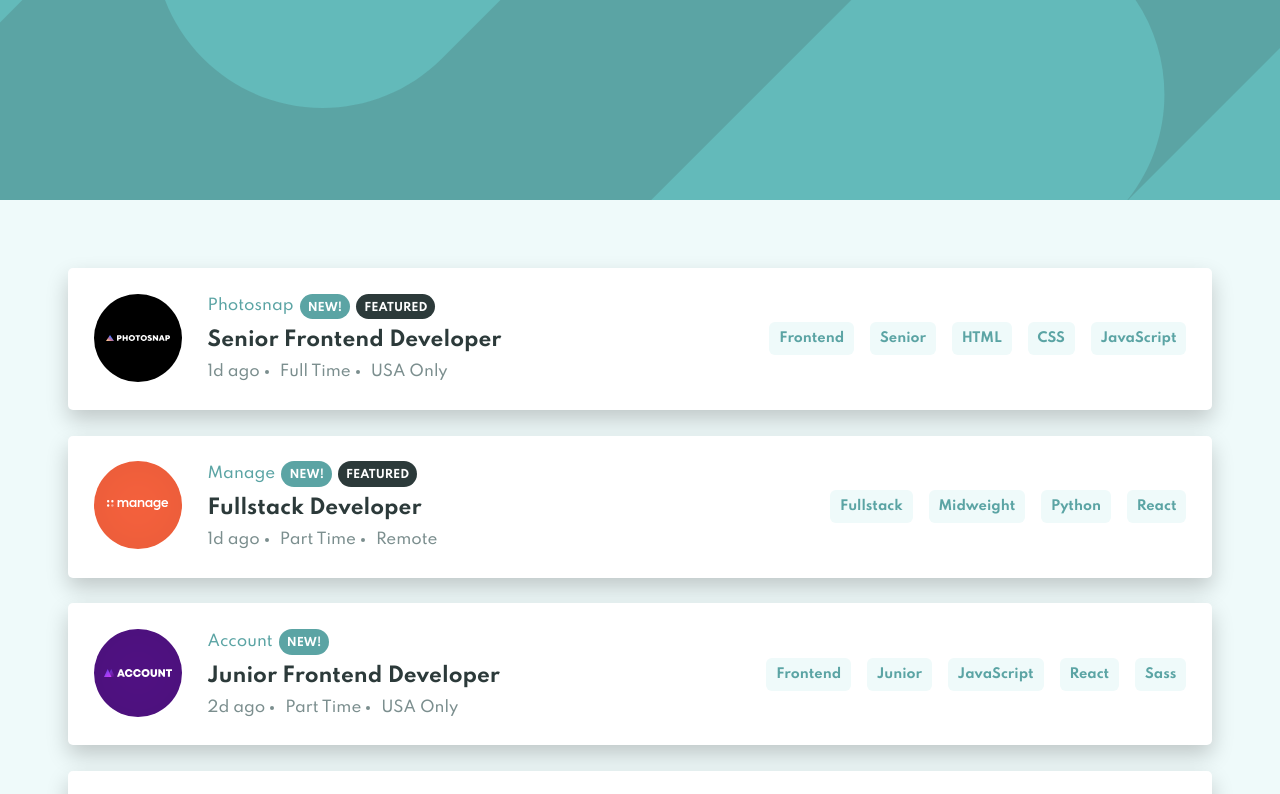
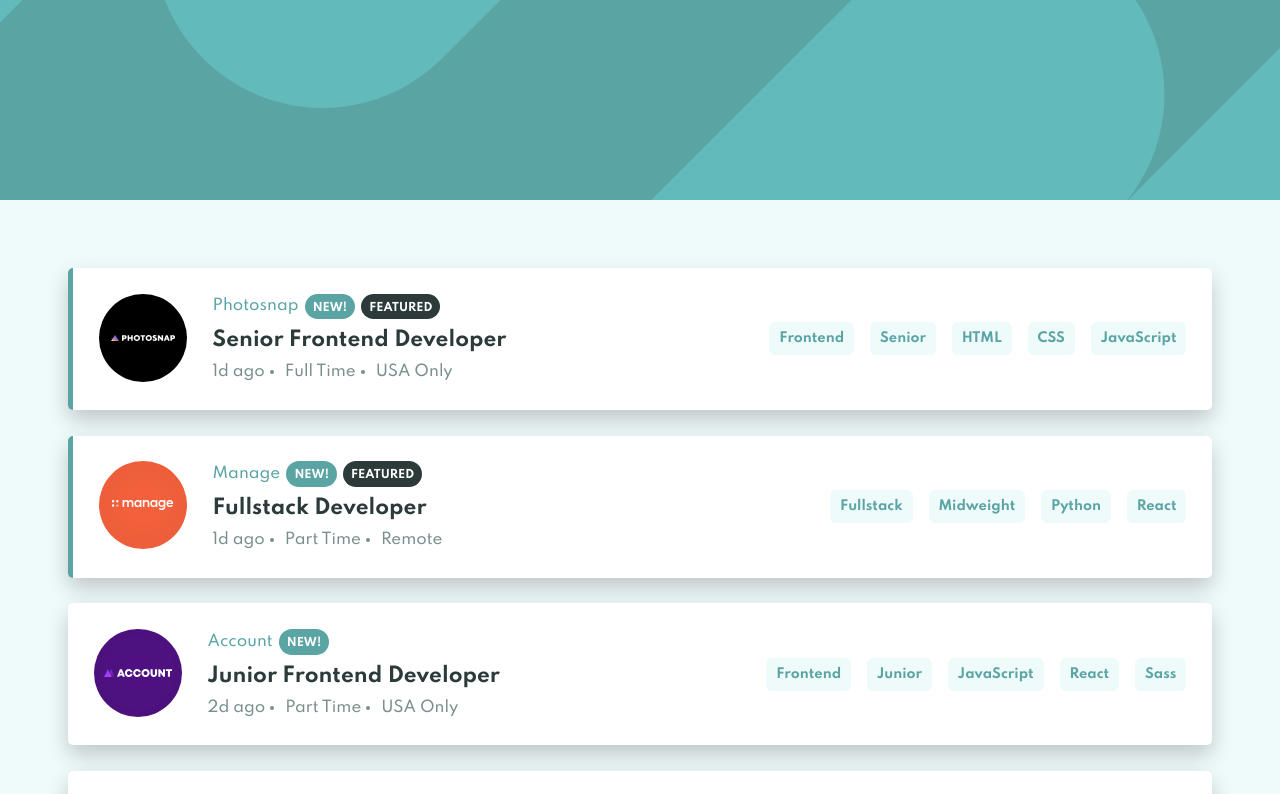
Before and after one commit to shkr1/job-listings-with-filtering, a plain HTML site: page index.html in a window 1280 px wide. Shown: the top 794 px of the page. Drawn offline with nearby package versions, Linux system fonts and the light colour scheme.

Commit message:
Add selecteds jobs

```diff
--- a/index.html
+++ b/index.html
@@ -26,7 +26,7 @@
       </section>
     </header>
     <main class="jobs">
-      <article v-for="job in filteredJobs" :key="job.id" class="job">
+      <article v-for="job in filteredJobs" :key="job.id" class="job" :class="{'job--selected': job.company === 'Photosnap' || job.company === 'Manage'}">
         <section class="job__content">
           <img class="job__logo" :src="job.logo" :alt="`${job.company} Logo`">
           <div class="job__information">
```
